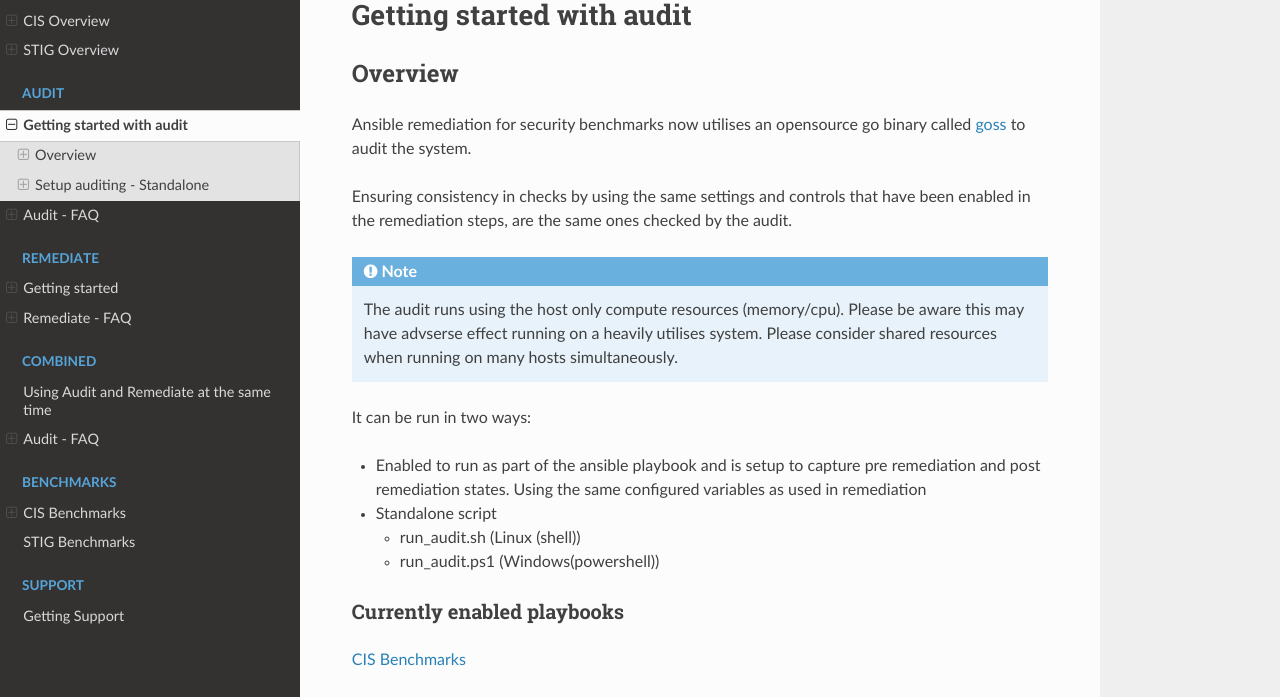
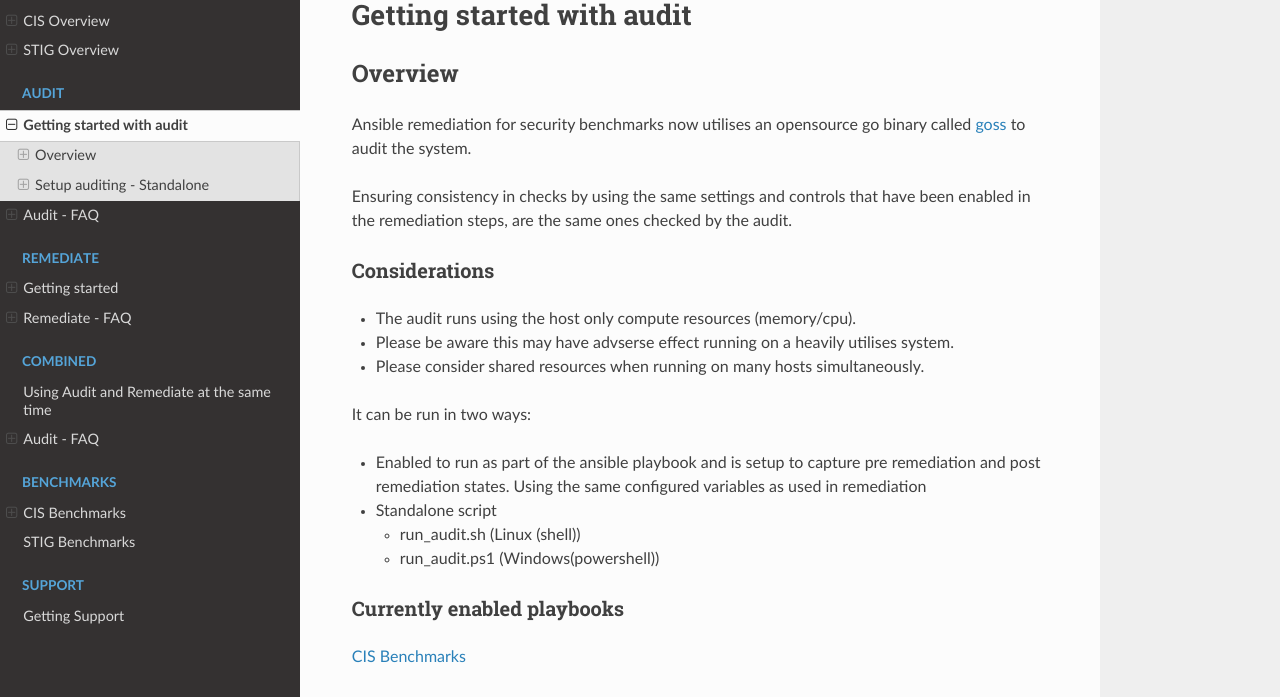
Before and after one commit to frederickw082922/lockdown_readthedocs, a Sphinx documentation site: the page built from docs/source/audit/getting-started-audit.rst, in a window 1280 px wide and 900 px high, cut to the strip 203-900 px from the top of the window. Built offline with Sphinx 7.4.7 and the Read the Docs theme 2.0.0, drawn with Linux system fonts in a browser that asks for light colours; pages that are not in the unit, such as notebooks, are missing from menus.

Commit message:
updated content
Signed-off-by: Mark Bolwell <mark.bollyuk@gmail.com>

```diff
--- a/docs/source/audit/getting-started-audit.rst
+++ b/docs/source/audit/getting-started-audit.rst
@@ -12,10 +12,13 @@
 that have been enabled in the remediation steps, are the same ones
 checked by the audit.
 
-.. note::
-    The audit runs using the host only compute resources (memory/cpu).
-    Please be aware this may have advserse effect running on a heavily utilises system.
-    Please consider shared resources when running on many hosts simultaneously.
+
+Considerations
+~~~~~~~~~~~~~~
+
+- The audit runs using the host only compute resources (memory/cpu).
+- Please be aware this may have advserse effect running on a heavily utilises system.
+- Please consider shared resources when running on many hosts simultaneously.
 
 
 It can be run in two ways:
```
